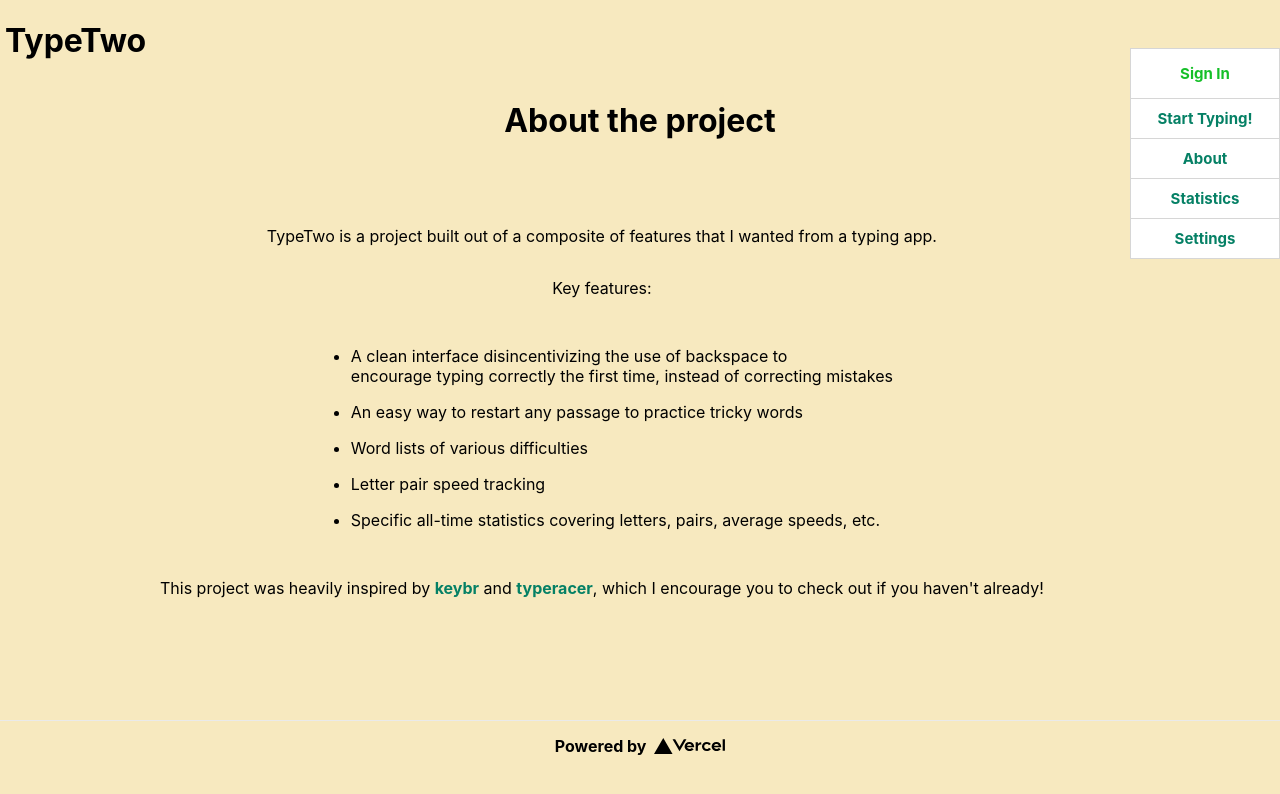
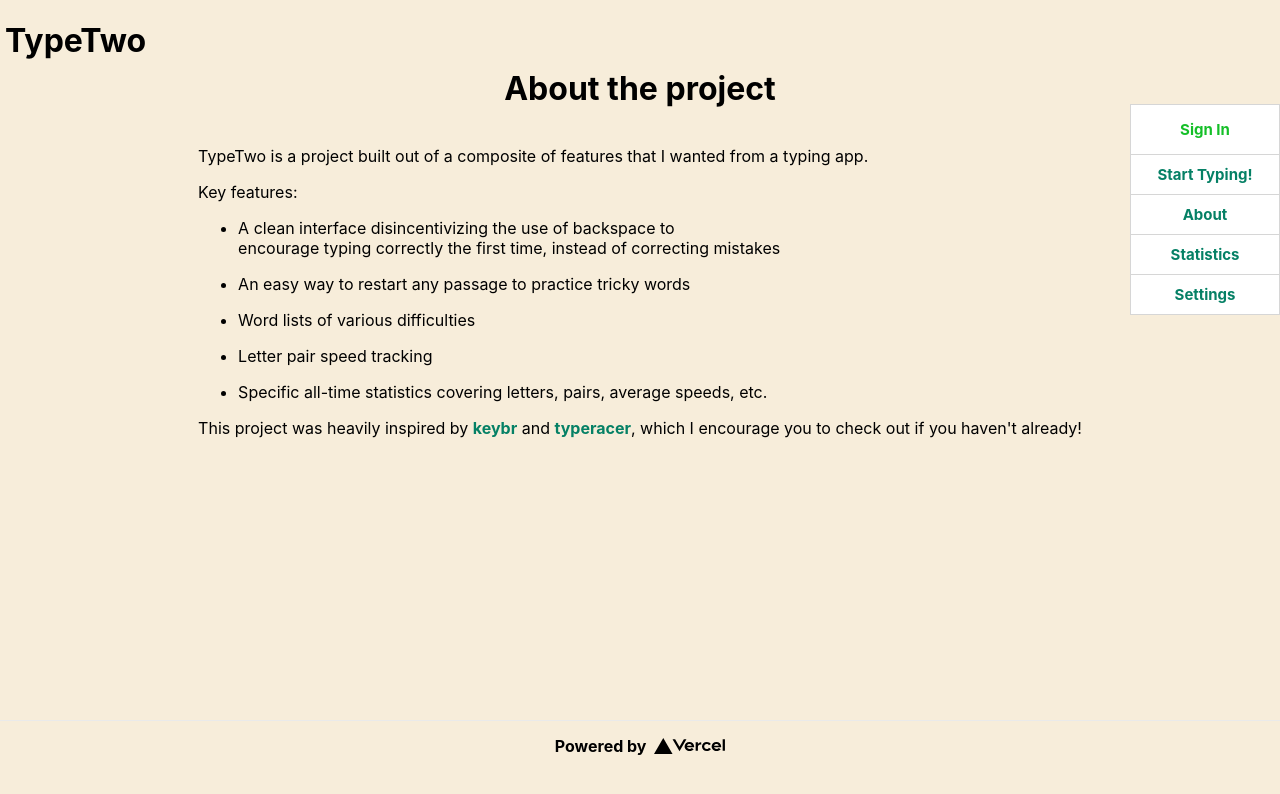
Before and after one commit to mikatpt/typetwo, a Next.js app: page /about in a window 1280 px wide. Shown: the top 794 px of the page. Built offline with nearby package versions, Linux system fonts and the light colour scheme; no server answers.

Commit message:
Misc. styling

```diff
--- a/pages/about.js
+++ b/pages/about.js
@@ -10,10 +10,10 @@ export async function getServerSideProps({ req }) {
 
 export default function About() {
   return (
-    <div className={styles.container}>
+    <div className="container">
       <Head><title>About</title></Head>
       <h1>About the project</h1>
-      <main className={styles.main}>
+      <main style={{ 'white-space': 'pre' }}>
         <p>
           TypeTwo is a project built out of a composite of
           features that I wanted from a typing app.
--- a/pages/index.js
+++ b/pages/index.js
@@ -58,7 +58,7 @@ export default function TypeTwo({ word, session, initMetrics, settings }) {
   };
 
   return (
-    <div className={styles.container}>
+    <div className="container">
       <Head>
         <title>TypeTwo</title>
         <link rel="icon" href="/favicon.ico" />
--- a/pages/settings.js
+++ b/pages/settings.js
@@ -8,7 +8,7 @@ export async function getServerSideProps({ req }) {
 
 export default function Settings() {
   return (
-    <div>
+    <div className="container">
       <Head><title>Settings</title></Head>
       <h1>Settings</h1>
     </div>
--- a/pages/statistics.js
+++ b/pages/statistics.js
@@ -8,7 +8,7 @@ export async function getServerSideProps({ req }) {
 
 export default function Statistics() {
   return (
-    <div>
+    <div className="container">
       <Head><title>Statistics</title></Head>
       <h1>Statistics</h1>
     </div>
--- a/styles/About.module.css
+++ b/styles/About.module.css
@@ -3,19 +3,5 @@
   flex-direction: column;
   align-items: center;
   min-height: 90vh;
-  padding: 5rem 10rem 0;
+  padding: 0 10rem;
 }
-
-.title {
-  align-self: center;
-}
-
-.main {
-  align-self: flex-start;
-  display: flex;
-  flex-direction: column;
-  justify-content: center;
-  align-items: center;
-  padding-top: 6vh;
-  white-space: pre;
-}
--- a/styles/Index.module.css
+++ b/styles/Index.module.css
@@ -1,6 +1,9 @@
 .container {
+  display: flex;
+  flex-direction: column;
+  align-items: center;
   min-height: 90vh;
-  padding: 0 10rem;
+  padding: 3rem 10rem 0;
 }
 
 .main {
--- a/styles/Navigation.module.css
+++ b/styles/Navigation.module.css
@@ -2,7 +2,7 @@
   position: absolute;
   z-index: 999;
   right: 0;
-  top: 6vh;
+  top: 13vh;
   display: flex;
   flex-direction: column;
   border: solid rgb(214, 214, 214) 1px;
--- a/styles/RoundMetrics.module.css
+++ b/styles/RoundMetrics.module.css
@@ -5,6 +5,8 @@
   border: solid black 1px;
   width: 700px;
   height: 50px;
+  background-color: rgb(242, 223, 146);
+  color: #050b64;
 }
 
 .stat {
--- a/styles/globals.css
+++ b/styles/globals.css
@@ -4,7 +4,15 @@ body {
   margin: 0;
   font-family: -apple-system, BlinkMacSystemFont, Segoe UI, Roboto, Oxygen,
     Ubuntu, Cantarell, Fira Sans, Droid Sans, Helvetica Neue, sans-serif;
-  background-color: #f7e9bf;
+  background-color: #f7edda;
+}
+
+.container {
+  display: flex;
+  flex-direction: column;
+  align-items: center;
+  min-height: 90vh;
+  padding: 3rem 10rem 0;
 }
 
 a {
```
